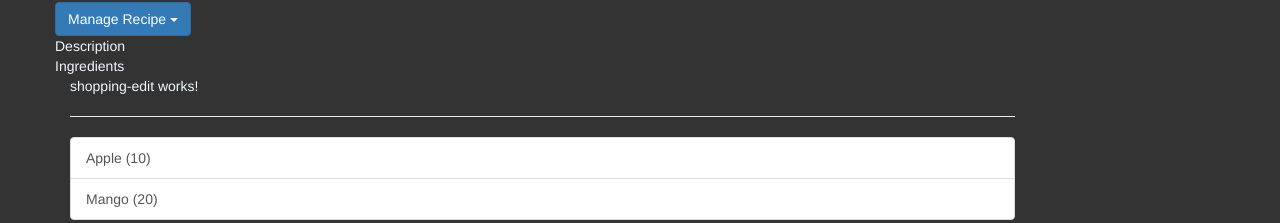
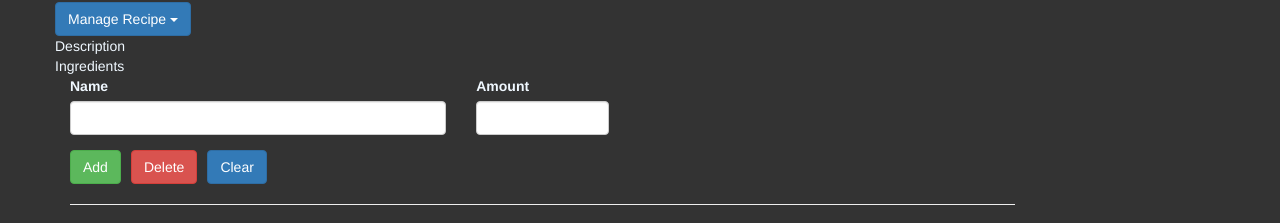
Before and after one commit to anask601/shopping-cart-app-ts, an Angular app: page / in a window 1280 px wide. Shown: the part 388-611 px from the top of the page. Built offline with nearby package versions, Linux system fonts and the light colour scheme.

Commit message:
feat:add shopping-edit

```diff
--- a/src/app/shopping-list/shopping-edit/shopping-edit.component.html
+++ b/src/app/shopping-list/shopping-edit/shopping-edit.component.html
@@ -1 +1,35 @@
-<p>shopping-edit works!</p>
+<div class="row">
+  <div class="col-xs-12">
+    <form>
+      <div class="row">
+        <div class="col-sm-5 form-group">
+          <label for="name">Name</label>
+          <input type="text" id="name" class="form-control" />
+        </div>
+        <div class="col-sm-2 form-group">
+          <label for="amount">Amount</label>
+          <input type="number" id="amount" class="form-control" />
+        </div>
+      </div>
+      <div class="row">
+        <div class="col-xs-12">
+          <button
+            class="btn btn-success"
+            type="submit"
+            style="margin-right: 10px"
+          >
+            Add
+          </button>
+          <button
+            class="btn btn-danger"
+            type="button"
+            style="margin-right: 10px"
+          >
+            Delete
+          </button>
+          <button class="btn btn-primary" type="button">Clear</button>
+        </div>
+      </div>
+    </form>
+  </div>
+</div>
```
